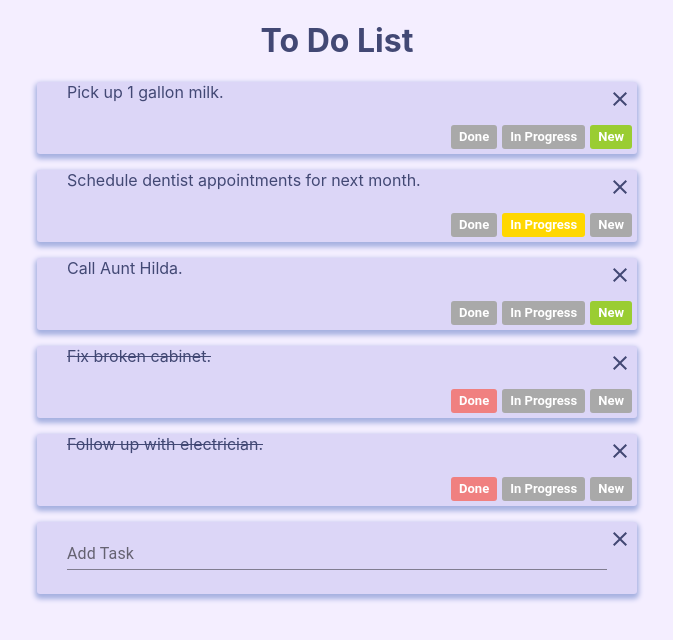
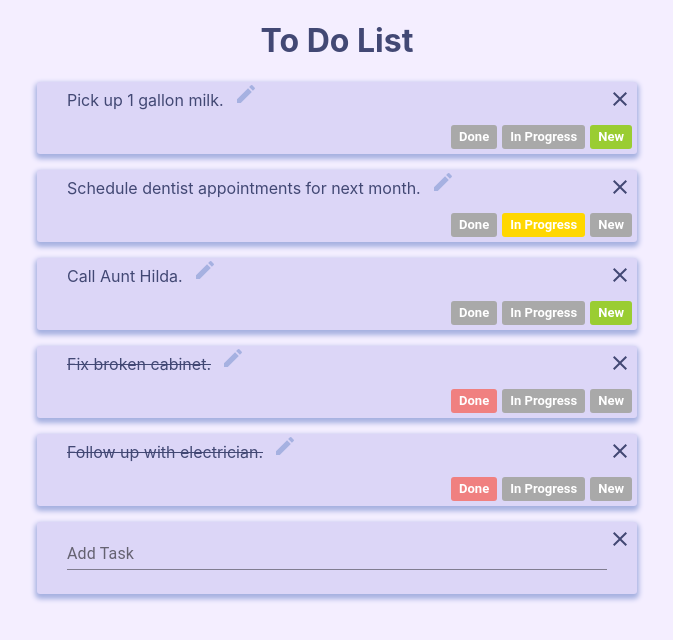
Before and after one commit to mcbentivegna/todo-app, a React (Create React App) app: page / in a window 1280 px wide. Shown: the top 640 px of the page, without its empty margins (303-976 px from the left). Built offline with nearby package versions, Linux system fonts and the light colour scheme.

Commit message:
add feature to allow users to edit tasks.

```diff
--- a/src/App.js
+++ b/src/App.js
@@ -21,9 +21,29 @@ class App extends React.Component {
     })
   }
 
+
+  findTaskIndex = (prevState, index) => {
+    return prevState.taskData.findIndex(obj => obj.index === index);
+
+  }
+
+  updateTaskText = (index, newText) =>{
+    this.setState ( prevState => {
+      const arrayIndex = this.findTaskIndex(prevState, index)
+      let newTaskData = prevState.taskData
+      newTaskData[arrayIndex].text = newText
+
+      return {
+        taskData: newTaskData
+      }
+    })
+  }
+
+
+
   changeTaskStatus = (index, newState) => {
     this.setState ( prevState => {
-      const arrayIndex= prevState.taskData.findIndex(obj => obj.index === index);
+      const arrayIndex = this.findTaskIndex(prevState, index)
       let newTaskData = prevState.taskData
       newTaskData[arrayIndex].status = newState
 
@@ -56,11 +76,13 @@ class App extends React.Component {
               index = {task.index}
               changeTaskStatus = {this.changeTaskStatus}
               deleteTask = {this.deleteTask}
+              newTask = {false}
+              updateTaskText = {this.updateTaskText}
             />)
         })}
         <Task
           key = {'add-task'}
-          addTask = {true}
+          newTask = {true}
           handleSubmit = {this.handleSubmit}
            />
       </div>
--- a/src/Components/AddTaskForm.js
+++ b/src/Components/AddTaskForm.js
@@ -15,15 +15,20 @@ const styles = () => ({
 
 class AddTaskForm extends React.Component {
   render () {
-    const { classes, addTask, handleSubmit } = this.props
+    const { classes, editing, handleSubmit, text, updateTaskText, index, toggleState } = this.props
 
     const onSubmit = (e) => {
       e.preventDefault()
-      handleSubmit(this.input.value)
+      if (text) {
+        updateTaskText(index, this.input.value)
+        toggleState()
+      } else {
+        handleSubmit(this.input.value)
+      }
       e.currentTarget.reset()
     }
 
-    if (addTask) {
+    if (editing) {
       return (
         <form
           className={ classes.root }
@@ -31,8 +36,9 @@ class AddTaskForm extends React.Component {
           <TextField
             id = "add-task-form"
             label = "Add Task"
+            defaultValue = { text }
             inputRef={ ref => this.input = ref }
-            inputProps = {{maxLength: '140'}}
+            inputProps = { { maxLength: '140' } }
           />
         </form>
       )
@@ -45,7 +51,11 @@ class AddTaskForm extends React.Component {
 AddTaskForm.propTypes = {
   classes: PropTypes.object.isRequired,
   handleSubmit: PropTypes.func,
-  addTask: PropTypes.bool
+  updateTaskText: PropTypes.func,
+  editing: PropTypes.bool,
+  text: PropTypes.string,
+  index: PropTypes.number,
+  toggleState: PropTypes.func
 }
 
 export default withStyles(styles)(AddTaskForm)
--- a/src/Components/StatusBar.js
+++ b/src/Components/StatusBar.js
@@ -29,9 +29,9 @@ const styles = {
 }
 
 const StatusBar = (props) => {
-  const { classes, addTask, status, index, changeTaskStatus } = props
+  const { classes, editing, status, index, changeTaskStatus } = props
 
-  if (!addTask) {
+  if (!editing) {
     return (
       <div className = {classes.root}>
         <Chip
--- a/src/Components/Task.js
+++ b/src/Components/Task.js
@@ -2,7 +2,7 @@ import React from 'react'
 import PropTypes from 'prop-types'
 import { withStyles } from '@material-ui/core/styles'
 import Container from '@material-ui/core/Container'
-import { Close } from '@material-ui/icons'
+import { Close, Edit } from '@material-ui/icons'
 import AddTaskForm from './AddTaskForm'
 import StatusBar from './StatusBar'
 
@@ -25,11 +25,45 @@ const styles = {
   },
   done: {
     'text-decoration': 'line-through'
+  },
+  edit: {
+    color: '#a6b1e1',
+    'padding-inline-start': '10px'
   }
 }
 
-const Task = (props) => {
-  const { classes, text, status, index, addTask, handleSubmit, changeTaskStatus, deleteTask } = props
+class Task extends React.Component {
+
+  state = {
+    editing: false
+  }
+
+  toggleState = () => {
+    this.setState ( prevState => {
+      return {
+        editing: !prevState.editing
+      }
+    })
+  }
+
+  componentWillMount() {
+    if (this.props.newTask){
+      this.toggleState()
+    }
+  }
+
+  render() {
+    const {
+      classes,
+      text,
+      status,
+      index,
+      handleSubmit,
+      changeTaskStatus,
+      updateTaskText,
+      newTask,
+      deleteTask
+    } = this.props
 
     return (
       <div>
@@ -41,13 +75,21 @@ const Task = (props) => {
             className = {classes.close}
             onClick = {() => deleteTask(index)}
           />
-        {text}
-        <AddTaskForm addTask={addTask} handleSubmit = {handleSubmit}></AddTaskForm>
-        <StatusBar addTask ={addTask} status= {status} index = {index} changeTaskStatus = {changeTaskStatus} />
+          {this.state.editing ? null : text}
+          {this.state.editing ? null : <Edit className = {classes.edit} onClick = {() => this.toggleState()}/> }
+          <AddTaskForm
+            editing={this.state.editing}
+            handleSubmit = {handleSubmit}
+            updateTaskText = {updateTaskText}
+            toggleState = {this.toggleState}
+            index = {index}
+            text = {text}></AddTaskForm>
+          <StatusBar editing= {this.state.editing} status= {status} index = {index} changeTaskStatus = {changeTaskStatus} />
         </Container>
         <p></p>
       </div>
     )
+  }
 }
 
 Task.propTypes = {
@@ -58,6 +100,7 @@ Task.propTypes = {
   handleSubmit: PropTypes.func,
   index: PropTypes.number,
   changeTaskStatus: PropTypes.func,
+  updateTaskText: PropTypes.func,
   deleteTask: PropTypes.func
 }
 
```
Also changed, not shown: package.json (line endings or trailing spaces), 1 other file (tests, documents, lock files or other folders). Lines whose indentation alone changed are shown as unchanged.
